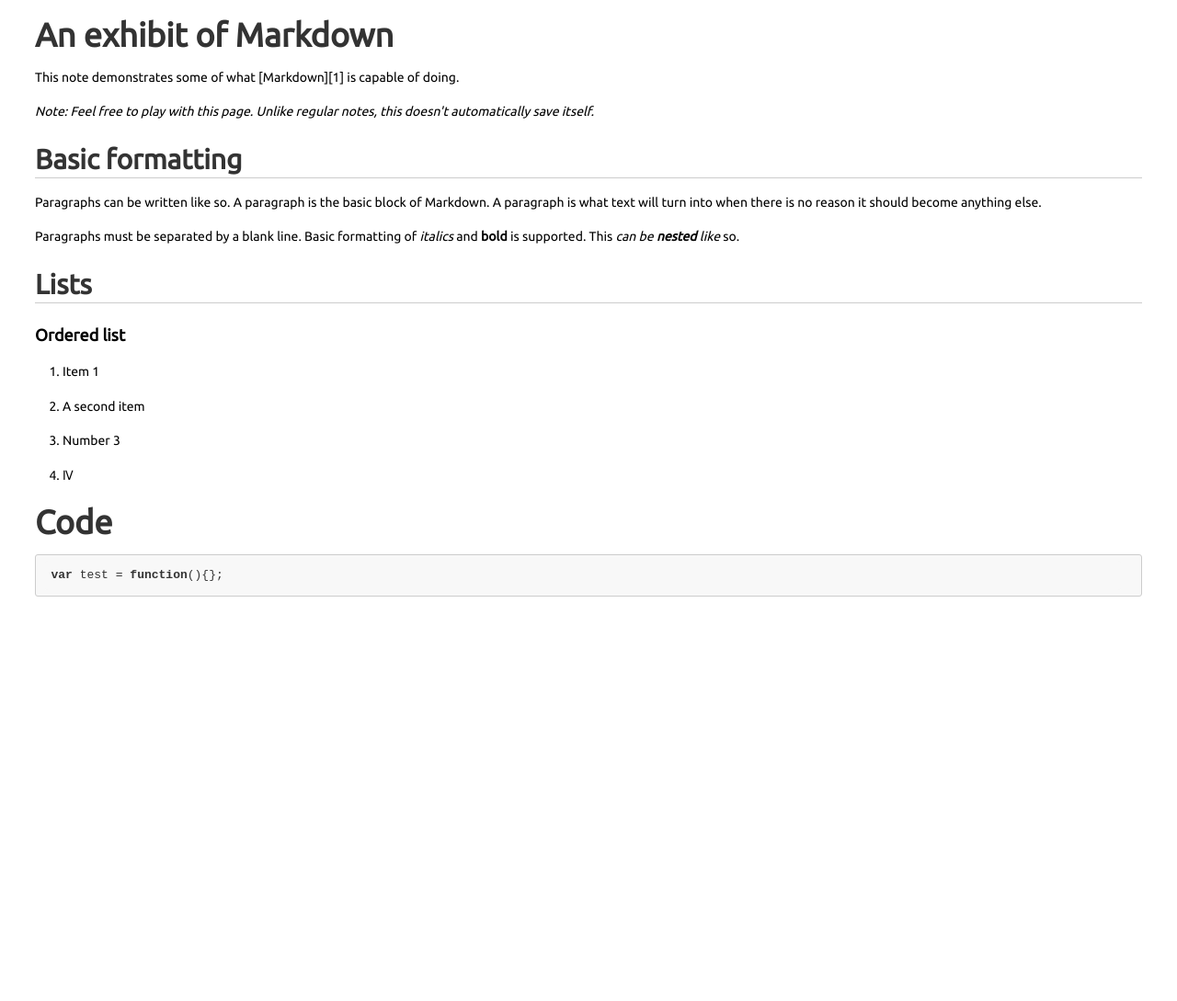
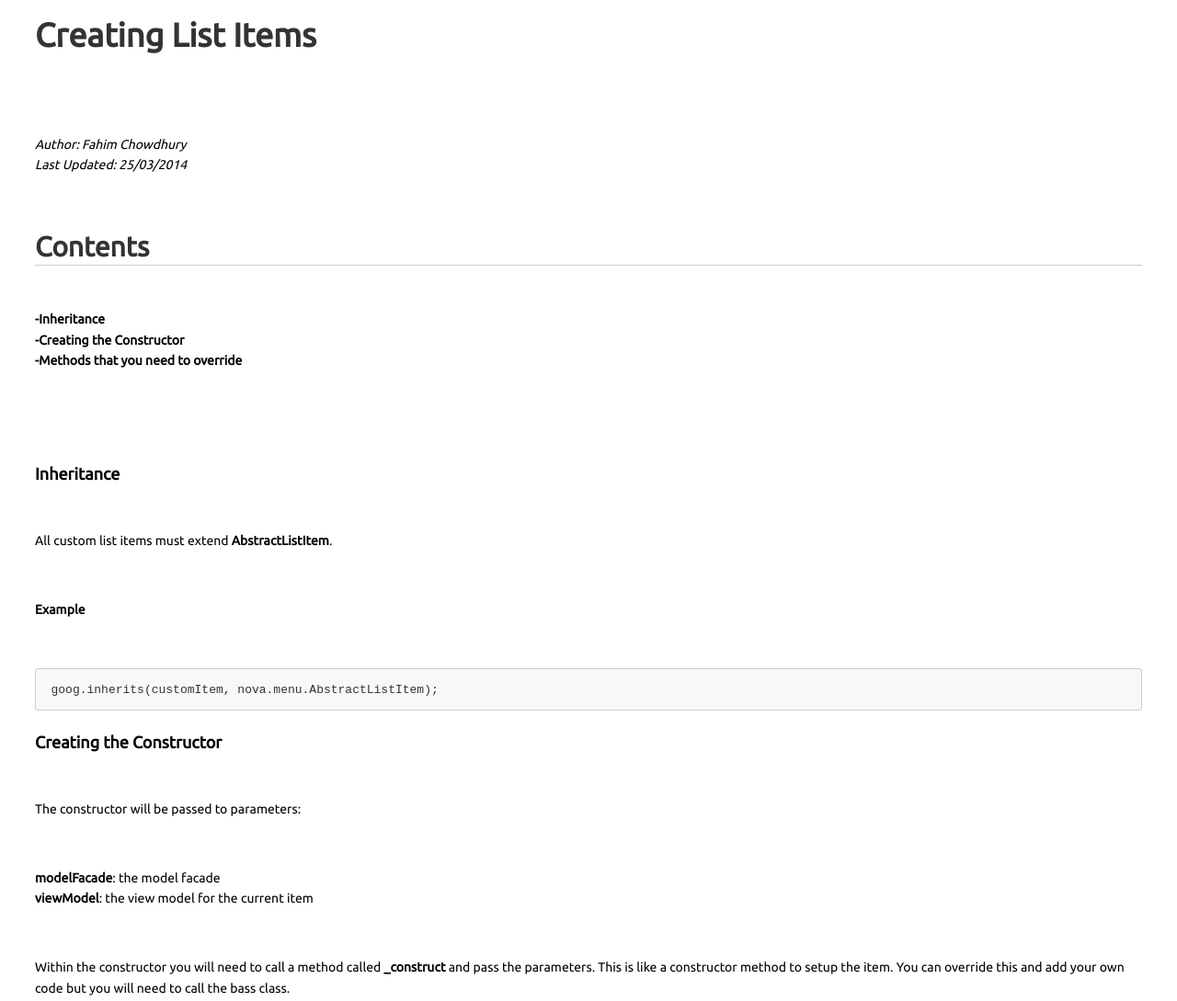
Before and after one commit to fahimc/MarkdownElement, a website: page dev/index.html in a window 1280 px wide. Shown: the top 1089 px of the page at 92% size. Before the commit the page ends 800 px from the top, so only its background shows below. Drawn offline with Linux system fonts and the light colour scheme.

Commit message:
added html code in code block issue

````diff
--- a/dev/index.html
+++ b/dev/index.html
@@ -15,30 +15,112 @@
 	</head>
 	<body>
 <markdown>
-# An exhibit of Markdown
+# Creating List Items
+***
 
-This note demonstrates some of what [Markdown][1] is capable of doing.
+*Author: Fahim Chowdhury*
+*Last Updated: 25/03/2014*
 
-*Note: Feel free to play with this page. Unlike regular notes, this doesn't automatically save itself.*
+##Contents
 
-## Basic formatting
+**-Inheritance**
+**-Creating the Constructor**
+**-Methods that you need to override**
+***
+###Inheritance
 
-Paragraphs can be written like so. A paragraph is the basic block of Markdown. A paragraph is what text will turn into when there is no reason it should become anything else.
+All custom list items must extend **AbstractListItem**.
 
-Paragraphs must be separated by a blank line. Basic formatting of *italics* and **bold** is supported. This *can be **nested** like* so.
+**Example**
 
-## Lists
+```
+goog.inherits(customItem, nova.menu.AbstractListItem);
+```
 
-### Ordered list
+###Creating the Constructor
 
-1. Item 1
-2. A second item
-3. Number 3
-4. Ⅳ
+The constructor will be passed to parameters:
 
-#Code
+**modelFacade**: the model facade
+**viewModel**: the view model for the current item
+
+Within the constructor you will need to call a method called **_construct** and pass the parameters. This is like a constructor method to setup the item. You can override this and add your own code but you will need to call the bass class.
+
+**Example**
+
 ```
-var test = function(){};
+var customItem  =  function(modelFacade, viewModel) {
+this._construct(modelFacade, viewModel);
+}
+```
+###Methods that you need to override
+
+####build()
+This is where you will create all the elements required for the item (DOM Elements etc).
+-The _topNode variable needs to be set.
+-Ensure you call **updateStates()** method.
+-Use the createElement method to create a DOM element. This takes two parameters, the first is the type of DOM element you wish to create and the second is the data attribute label for the element. The label will be used for decorators.
+
+**Example**
+```
+customItem.prototype.build = function() {
+  this.setElementNode(this.createElement('DIV'));
+  this._topNode =new nova.ElementWrapper(/** @type{Element} */  (this.getElementNode()));
+
+  this._textLabel = this.createElement('SPAN', "title");
+
+  this.getElementNode().appendChild(this._textLabel);
+  this.updateStates();
+};
+
+```
+
+####applyStyle()
+In this method you can set the classNames or styles for your elements.
+-Ensure you call the base class method **applyStyle()**.
+
+**Example**
+
+```
+customItem.prototype.applyStyle = function() {
+
+  nova.menu.AbstractListItem.prototype['applyStyle'].call(this);
+  this.getElementNode().classList.add("custom");
+
+};
+```
+####updateStates()
+This method is where you update your item depending on the states/data in the model.
+-Ensure you call the base class method **updateStates()**.
+
+**Example**
+
+```
+customItem.prototype.updateStates = function() {
+
+  nova.menu.AbstractListItem.prototype['updateStates'].call(this);
+  if (this._textLabel)
+    this._textLabel.innerHTML = this.getViewModel().model['title'];
+
+
+};
+```
+
+```
+<body>
+		<header>
+			<p>Samples</p>
+		</header>
+		<ul class="wrapper">
+			<li>
+				<ul>
+					[list]
+				</ul>
+
+			</li>
+			<li>[samples]</li>
+		</ul>
+	</body>
 ```
 </markdown>
 	</body>
--- a/dev/lib/markdownHTML.js
+++ b/dev/lib/markdownHTML.js
@@ -14,12 +14,39 @@ var MarkdownHTML = (function() {
       }
     },
     convertElement : function(element) {
+      var _this = this;
       marked(element.innerHTML, function(err, content) {
         if (err)
           throw err;
+
+        //convet special chars
+        if (content)
+          content = _this.convertCodeToText(content);
+
         element.innerHTML = content;
         hljs.initHighlightingOnLoad();
       });
+
+    },
+    convertCodeToText : function(content) {
+      content = content.replace(/\r?\n|\r/g, "<br>");
+
+      var pattern = /<code[^>]*>((.|[\n\r])*)<\/code>/img;
+      var codeTags = content.match(pattern);
+
+      for (var a = 0; a < codeTags.length; a++) {
+        var code = codeTags[a];
+        code = code.replace("<code>", "");
+        code = code.replace("</code>", "");
+
+        var escapedCode = escape(code);
+
+        var newCode = "<code>" + escapedCode + "</code>";
+
+        content = content.replace(code, newCode);
+
+      }
+      return content;
 
     },
     convertToHTML : function(mContent) {
````
